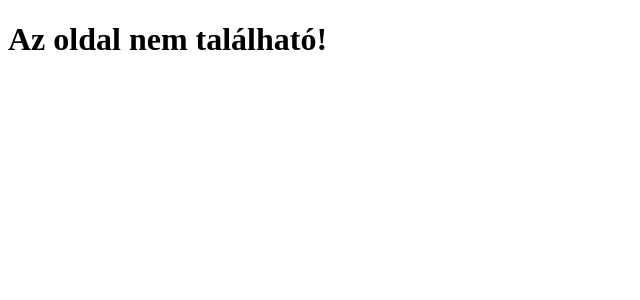
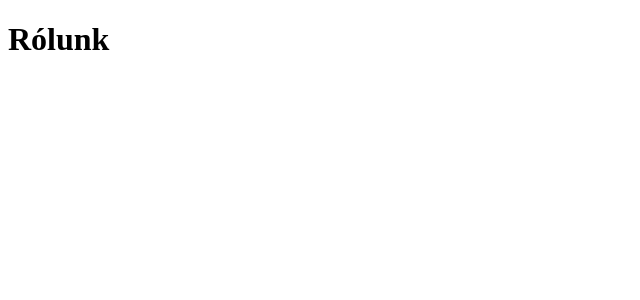
Before and after one commit to mcitomi/minerva, a React (Create React App) app in the folder frontend/: page /about in a window 1280 px wide. Shown: the top 300 px of the page, without its empty margins (0-640 px from the left). Built offline with nearby package versions, Linux system fonts and the light colour scheme.

Commit message:
create about.jsx

```diff
--- a/frontend/src/App.jsx
+++ b/frontend/src/App.jsx
@@ -1,12 +1,13 @@
 import React from "react";
 import { BrowserRouter as Router, Routes, Route } from "react-router-dom";
-import { Home, NotFound } from "./pages/index.js"
+import { Home, About, NotFound } from "./pages/index.js"
 
 export default () => {
     return (
         <Router>
             <Routes>
                 <Route path="/" element={<Home></Home>}></Route>
+                <Route path="/about" element={<About></About>}></Route>
                 {/* Ide a többi oldalt */}
                 <Route path="*" element={<NotFound></NotFound>}></Route>
             </Routes>
--- /dev/null
+++ b/frontend/src/pages/about.jsx
@@ -0,0 +1,3 @@
+export default () => {
+    return <h1>Rólunk</h1>;
+}
--- a/frontend/src/pages/index.js
+++ b/frontend/src/pages/index.js
@@ -1,2 +1,3 @@
 export { default as Home } from "./home.jsx";
+export { default as About } from "./about.jsx";
 export { default as NotFound } from "./notfound.jsx";
```
